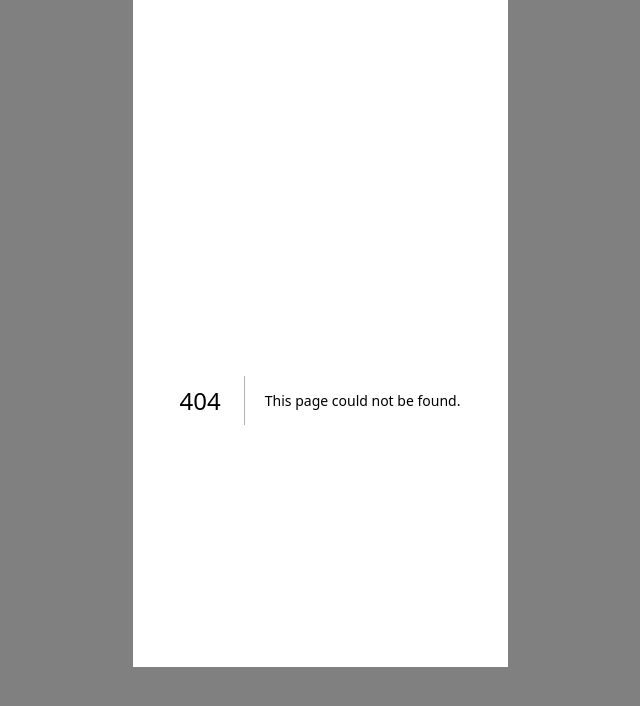
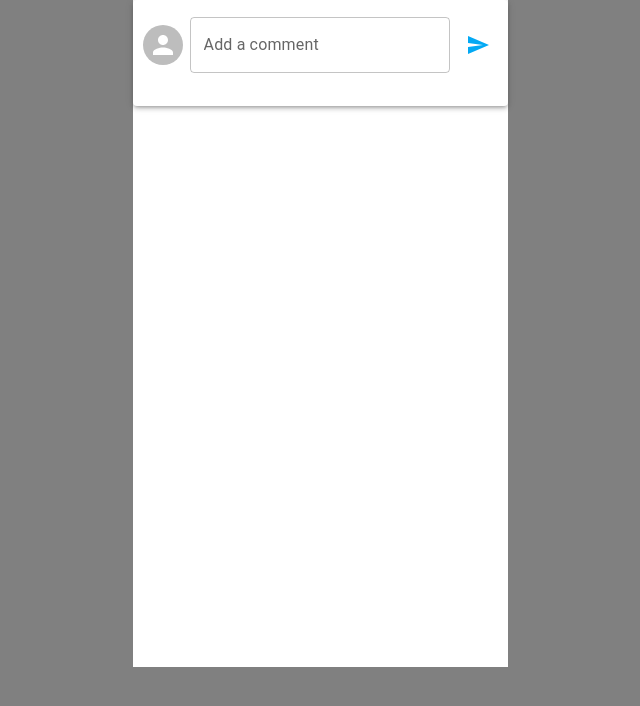
Before and after one commit to shimochan/Pastgram-Temp, a Next.js app: page /test in a window 1280 px wide. Before the commit this address had no page. Shown: the top 706 px of the page, without its empty margins (320-960 px from the left). Built offline with nearby package versions, Linux system fonts and the light colour scheme.

Commit message:
コメント機能

```diff
--- /dev/null
+++ b/src/app/components/Comment.jsx
@@ -0,0 +1,56 @@
+import React, { useState } from 'react';
+import {
+  Avatar,
+  Box,
+  Paper,
+  TextField,
+  IconButton,
+} from '@mui/material';
+import { Send } from '@mui/icons-material';
+import styles from "./comment.module.css";
+
+const Comment = ({ comments, addComment }) => {
+  const [newComment, setNewComment] = useState('');
+
+  const handleCommentChange = (event) => {
+    setNewComment(event.target.value);
+  };
+
+  const handleCommentSubmit = () => {
+    if (newComment.trim() !== '') {
+      addComment(newComment);
+      setNewComment('');
+    }
+  };
+
+  return (
+    <Paper elevation={3} style={{ padding: '10px' }}>
+      <Box className={styles.oneaddcomment}>
+        <Avatar className={styles.usericon} />
+        <TextField
+          className={styles.addbox}
+          label="Add a comment"
+          fullWidth
+          value={newComment}
+          onChange={handleCommentChange}
+        />
+        <IconButton onClick={handleCommentSubmit} style={{ color: "#03A9F4" }}>
+          <Send />
+        </IconButton>
+      </Box>
+      <Box mt={2}>
+        {comments.map((comment, index) => (
+          <div key={index} className={styles.addedcommentbox}>
+            <Avatar />
+            <div className={styles.idcomment}>
+              <div className={styles.userid}>userID</div>
+              <span className={styles.addedcomment}>{comment}</span>
+            </div>
+          </div>
+        ))}
+      </Box>
+    </Paper>
+  );
+};
+
+export default Comment;
--- a/src/app/components/Header.jsx
+++ b/src/app/components/Header.jsx
@@ -1,11 +1,15 @@
 'use client'
 
 import styles from "./header.module.css"
+import { logo } from '../lib/font';
 
 export function Header() {
   return (
 
     <header className={styles.container}>
+      <div className={[logo.className, styles.logo].join(' ')} variant="h5" align="center">
+        Pastgram
+      </div>
      <div className={styles.text}>＃高校の修学旅行</div>
      <div className={styles.day}>あと3日</div>
     </header>
--- /dev/null
+++ b/src/app/components/comment.module.css
@@ -0,0 +1,46 @@
+.onecomment{
+    display: flex;
+    justify-content: center; /* 水平方向に中央に配置 */
+    align-items: center;
+}
+
+.usericon{
+    width: 2em;
+    height: 2em;
+}
+
+.userid{
+    font-size: 0.75em;
+    margin-left: 0.5em;
+}
+
+.commentiext{
+    font-size: 1em;
+}
+
+.oneaddcomment{
+    display:flex;
+    height: auto;
+    align-items: center;
+}
+
+.addbox{
+    display: flex;
+    align-items: center;
+    margin: 2%;
+}
+
+.addedcommentbox{
+    display: flex;
+    align-items: center;
+    margin:10% 0 ;
+}
+
+.idcomment{
+    width: 100%;
+}
+
+.addedcomment{
+    font-size: 1em;
+    margin-left: 2%;
+}
--- /dev/null
+++ b/src/app/test/page.jsx
@@ -0,0 +1,21 @@
+"use client"
+
+import React, { useState } from 'react';
+import Comment from '../components/Comment';
+
+
+const App = () => {
+  const [comments, setComments] = useState([]);
+
+  const addComment = (comment) => {
+    setComments([comment,...comments ]);
+  };
+
+  return (
+    <div>
+      <Comment comments={comments} addComment={addComment} />
+    </div>
+  );
+};
+
+export default App;
```
Also changed, not shown: 1 other file (tests, documents, lock files or other folders).
